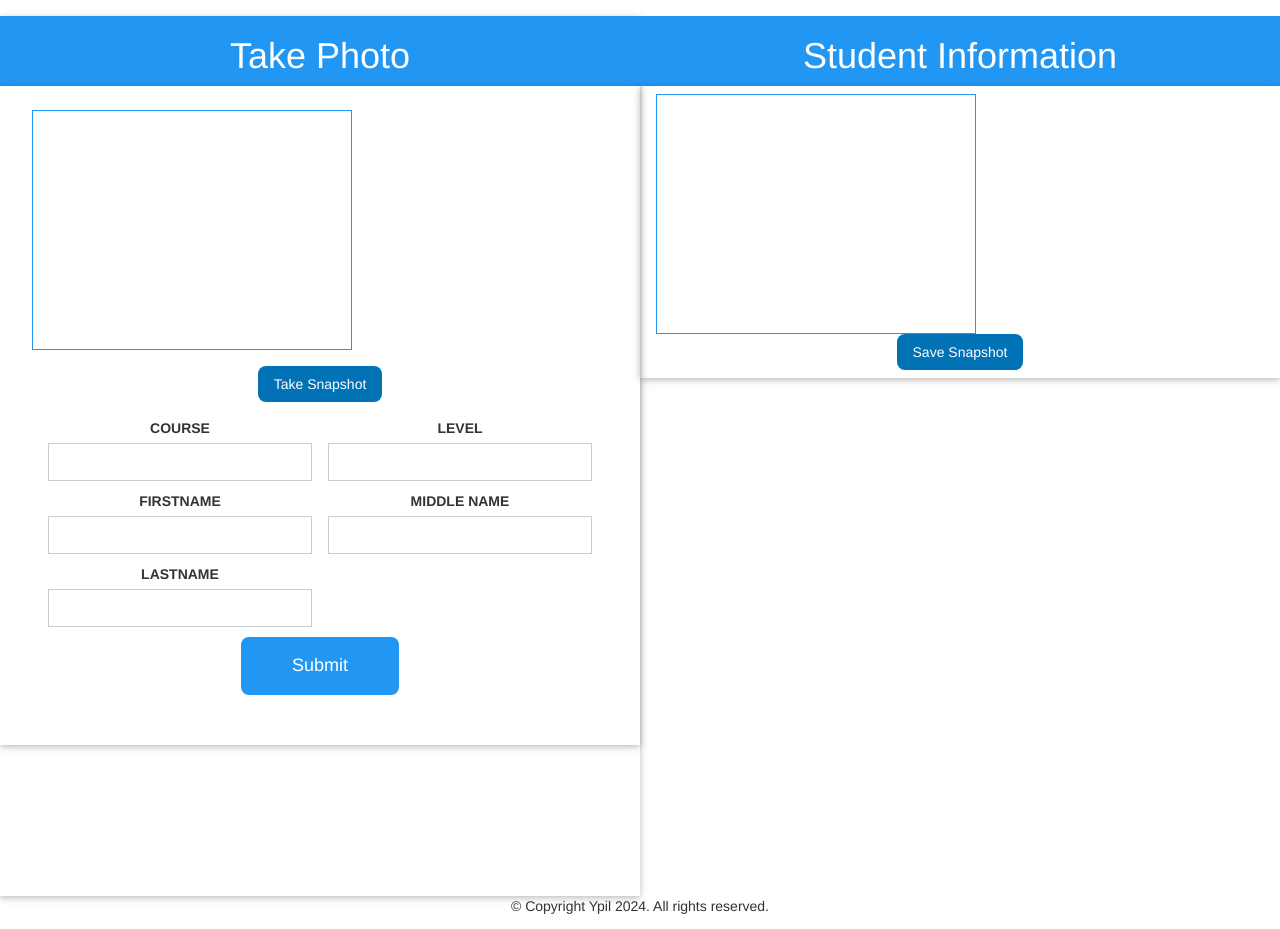
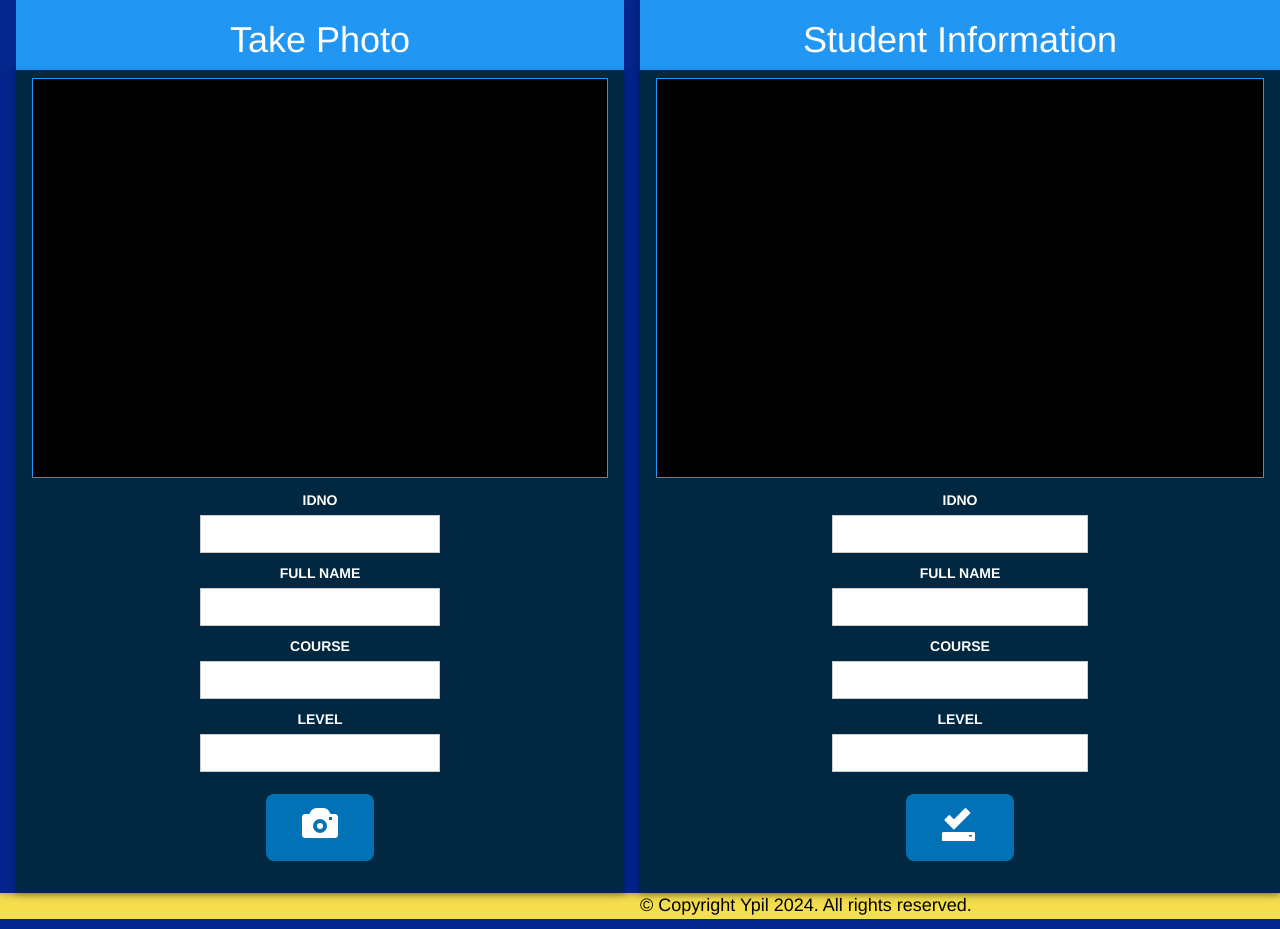
Before and after one commit to CryoYohan/QRCodeScannerOpenCVPython, a Flask app: page / in a window 1280 px wide. Run offline with Flask 3, Linux system fonts and the light colour scheme; some libraries are stand-ins or nearby versions.

Commit message:
sir DD features completed, only need to save image file and data stored to DB

```diff
--- a/app.py
+++ b/app.py
@@ -1,10 +1,22 @@
-from flask import Flask, render_template, redirect, url_for
+from flask import Flask, render_template, redirect, url_for, request
 
 app = Flask(__name__)
+columns = ['idno','full name','course', 'level']
+
+
+@app.route('/saveinfo', methods=['POST'])
+def saveinfo():
+    idno:str = request.form['my_idno']
+    fullname:str = request.form['my_fullname']
+    course:str = request.form['my_course']
+    level:str = request.form['my_level']
+    print(idno,fullname, course,level)
+    return redirect(url_for('index'))
+
 
 @app.route('/')
 def index():
-    return render_template('index.html')
+    return render_template('index.html',columns=columns)
 
 if __name__ == '__main__':
     app.run(debug=True, host='0.0.0.0', port=8080)
--- a/templates/base.html
+++ b/templates/base.html
@@ -8,23 +8,25 @@
         <script src="{{ url_for('static',filename='js/webcam.min.js')}}"></script>
 		<link rel="stylesheet" href="https://maxcdn.bootstrapcdn.com/bootstrap/3.3.6/css/bootstrap.min.css">
 		<title>Web Cam Project v1.0</title>
+		<style>
+			html{
+				background-color: #03258C;
+			}
+		</style>
 	</head>
 	<body>
-		<div>
-			<div class="w3-blue w3-left w3-bar w3-padding-8"></div>
-			{% block content%}
-			{% endblock %}
-		</div>
-		<footer class="w3-center w3-display-bottom w3-margin-top">
-			&copy; Copyright Ypil 2024. All rights reserved.
+		{% block content%}
+		{% endblock %}
+		<footer class="w3-padding-top w3-large w3-2021-illuminating" style="margin: auto;">
+			<p>&copy; Copyright Ypil 2024. All rights reserved.</p>
 		</footer>
 	</body>
     <script language="JavaScript">
         Webcam.set({
-                width: 320,
-                height: 240,
-                dest_width: 320,
-                dest_height: 240,
+                width: 520,
+                height: 420,
+                dest_width: 520,
+                dest_height: 420,
                 image_format: 'jpeg',
                 jpeg_quality: 90,
                 force_flash: false,
@@ -35,8 +37,14 @@
 
 		function take_snapshot() {
 			Webcam.snap( function(data_uri) {
-				document.getElementById('my_result').innerHTML = '<img src="'+data_uri+'"/>';
+				document.getElementById('my_result').innerHTML = '<img id="imageprev" src="'+data_uri+'"/>';
 			} );
+			// Update form fields with values from user inputs
+			document.getElementById('my_idno').value = idno.value;
+			document.getElementById('my_fullname').value = fullname.value;
+			document.getElementById('my_course').value = course.value;
+			document.getElementById('my_level').value = level.value;
 		}
+
 	</script>
 </html>
--- a/templates/forms.html
+++ b/templates/forms.html
@@ -1,42 +1,49 @@
-{% macro showform() -%}
-<form class="w3-row-padding w3-margin" method='POST' action="#">
-    <div class="w3-half">
+{% macro showform(mode,columns) -%}
+<form class="w3-row-padding w3-padding-large" method='POST' action="/saveinfo" style="width: 50%;margin: auto;color:black">
+    {% if mode == 'take_snap' %}
+        {% for column in columns %}
+        <div>
             <p>
-            <label>COURSE</label>
-            <input type="text" name="course" class="w3-input w3-border" required>
+                <label style="color:white">{{column.upper()}}</label>
+                {% if column.split(' ')[0]=='full'%}
+                <input type="text" id="{{ column.split(' ')[0]+column.split(' ')[1]}}" class="w3-input w3-border" required>
+                {% else %}
+                <input type="text" id="{{column}}" class="w3-input w3-border" required>
+                {% endif %}
             </p>
         </div>
-    <div class="w3-half">
+        {% endfor %}
+        <div class="w3-container w3-center w3-padding-large">
+            <button
+                type="button"
+                onclick="take_snapshot()"
+                class="w3-button w3-2021-french-blue w3-round-large w3-xxlarge w3-margin-xlarge"
+                style="color:white; border:none;width:3em">
+                <i class="glyphicon glyphicon-camera"></i>
+            </button>
+        </div>
+
+    {% else %}
+        {% for column in columns %}
+            <div>
                 <p>
-            <label>LEVEL</label>
-            <input type="text"  name="level" class="w3-input w3-border" required>
+                    <label style="color:white">{{column.upper()}}</label>
+                    {% if column.split(' ')[0]=='full'%}
+                    <input type="text" id="{{'my_'+column.split(' ')[0]+column.split(' ')[1]}}" name="{{'my_'+column.split(' ')[0]+column.split(' ')[1]}}" class="w3-input w3-border" readonly>
+                    {% else %}
+                    <input type="text" id="{{'my_'+column}}" name="{{'my_'+column}}" class="w3-input w3-border" readonly>
+                    {% endif %}
                 </p>
             </div>
-
-    <div class="w3-half">
-        <p>
-            <label>FIRSTNAME</label>
-            <input type="text" name="firstname" class="w3-input w3-border" required>
-        </p>
+        {% endfor %}
+        <div class="w3-container w3-center w3-padding-large">
+            <button
+                type="submit"
+                class="w3-button w3-2021-french-blue w3-round-large w3-xxlarge w3-margin-xlarge"
+                style="color:white; border:none;width:3em">
+                <i class="glyphicon glyphicon-saved"></i>
+            </button>
         </div>
-
-    <div class="w3-half">
-        <p>
-            <label>MIDDLE NAME</label>
-            <input type="text" name="midinit" class="w3-input w3-border" required>
-        </p>
-    </div>
-
-    <div class="w3-half">
-        <p>
-            <label>LASTNAME</label>
-            <input type="text" name="lastname" class="w3-input w3-border" required>
-        </p>
-    </div>
-    <div class="w3-panel w3-center w3-padding-top w3-mobile">
-        <p class="w3-center">
-            <input type="submit" class="w3-button w3-blue w3-round-large w3-large w3-padding-16 w3-mobile" style="width:30%">
-        </p>
-    </div>
+    {% endif %}
 </form>
 {%- endmacro %}
--- a/templates/index.html
+++ b/templates/index.html
@@ -1,29 +1,29 @@
 {% extends 'base.html' %}
 {% import 'forms.html' as forms%}
 {% block content %}
-<div class="w3-card w3-left w3-container"style="width:50%;height:110vh;margin:0;padding:0;">
+<div class="w3-card w3-left w3-container"style="width:50%;margin:0;background-color:#03258C">
     <div class="w3-bar w3-blue">
         <h1 class="w3-center">Take Photo</h1>
     </div>
-    <div class="w3-center" style="margin: auto;">
-        <div class="w3-bar-item w3-card w3-padding" style="width: 100%;">
-            <div id="my_camera" class="w3-border w3-center w3-border-blue w3-margin" style="width:320px; height:240px;margin:auto"></div>
-            <div class="w3-container w3-center">
-                <span class="w3-button w3-2021-french-blue w3-round-large"><a href="javascript:void(take_snapshot())" style="text-decoration: none;color:white">Take Snapshot</a></span>
-            </div>
-            {{ forms.showform() }}
+    <div class="w3-card w3-padding" style="margin:0;padding:0;background-color:#012840;">
+        <div class="w3-border w3-border-blue w3-black" style="height: 50vh;margin:0;">
+            <div id="my_camera" style="margin:auto"></div>
+        </div>
+        <div class="w3-center" style="background-color: #012840;">
+            {{ forms.showform('take_snap',columns) }}
         </div>
     </div>
 </div>
-
-<div class="w3-round-large w3-right" style="width:50%;height:110vh">
+<div class="w3-card w3-right w3-container"style="width:50%;margin:0;padding:0;background-color:#012840">
     <div class="w3-bar w3-blue">
         <h1 class="w3-center">Student Information</h1>
     </div>
-    <div class="w3-card w3-padding" style="width:100%;">
-        <div id="my_result" class="w3-border w3-center w3-border-blue "style="width:320px; height:240px;"></div>
-        <div class="w3-container w3-center">
-            <span class="w3-button w3-2021-french-blue w3-round-large">Save Snapshot</span>
+    <div class="w3-card w3-padding" style="margin: auto;">
+        <div class="w3-border w3-border-blue w3-center w3-black" style="height: 50vh;margin:auto">
+            <div id="my_result"></div>
+        </div>
+        <div class="w3-center" style="background-color: #012840">
+            {{ forms.showform('save_info',columns) }}
         </div>
     </div>
 </div>
```
Lines whose indentation alone changed are shown as unchanged.
